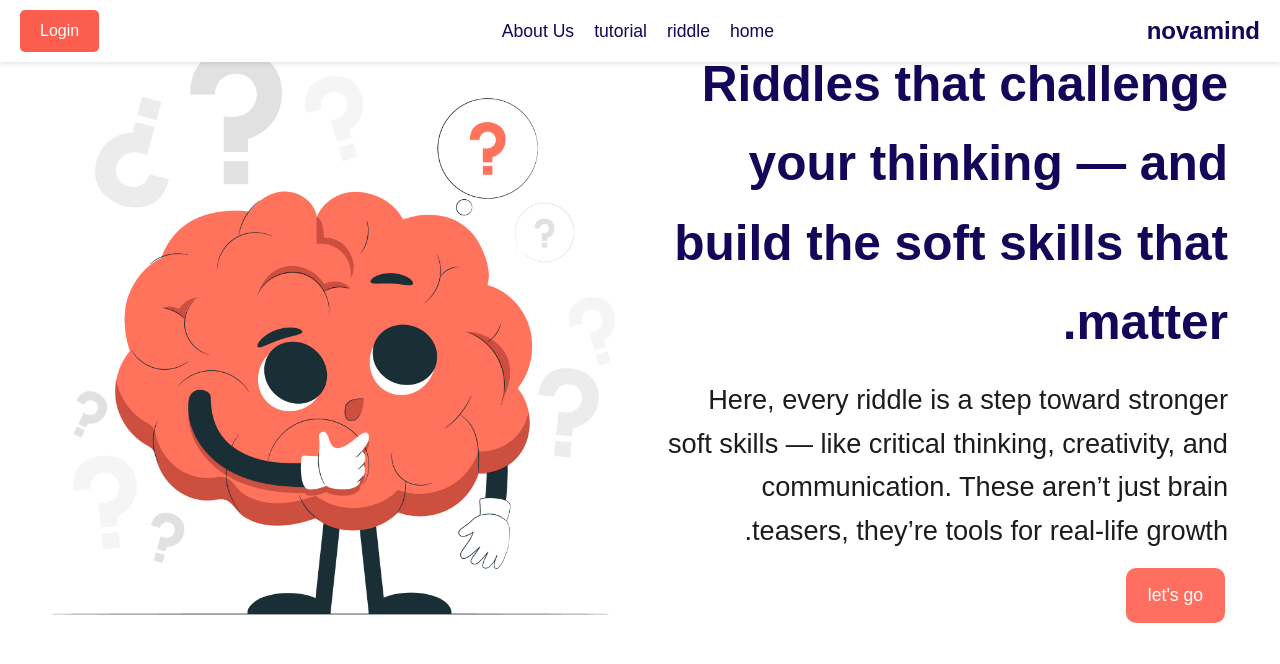
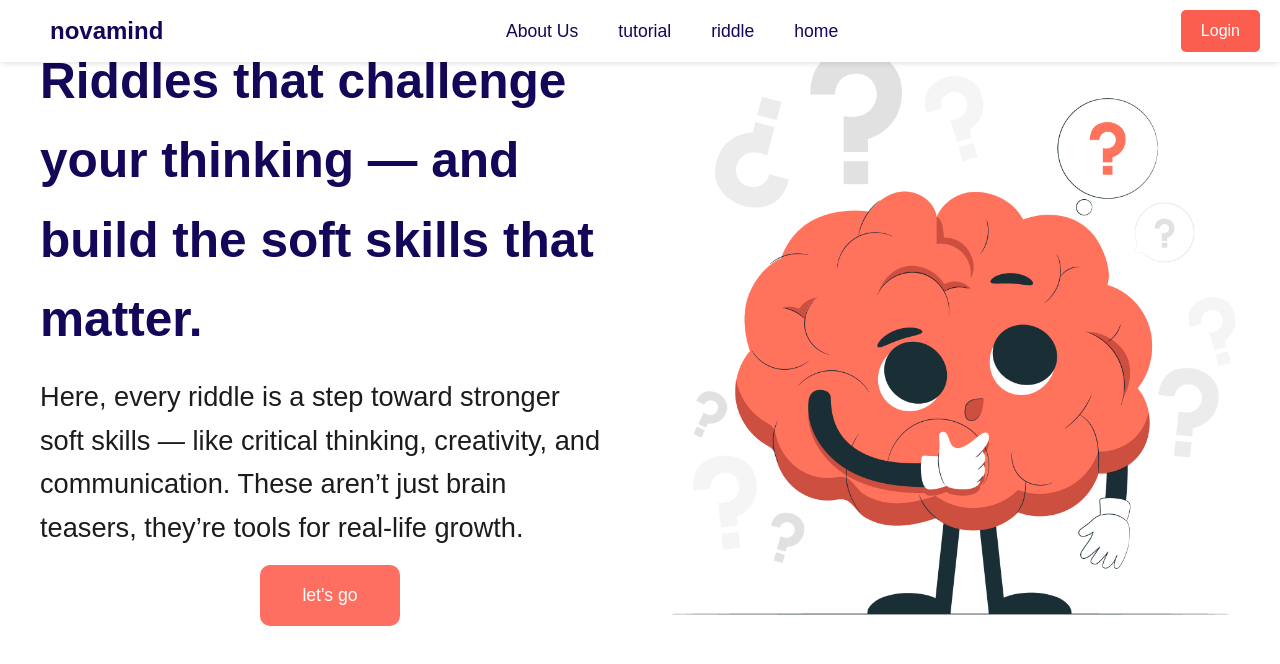
Before and after one commit to VahideRamezani/karsoogh, a plain HTML site: page index.html in a window 1280 px wide. Drawn offline with Linux system fonts and the light colour scheme; a web font is replaced by a local one.

Commit message:
home page has changed to english 2

```diff
--- a/css/indexstyle.css
+++ b/css/indexstyle.css
@@ -11,6 +11,7 @@ body {
   direction: rtl;
   font-family: "Vazir", sans-serif;
   overflow-x: hidden;
+  overflow-y: hidden;
 }
 
 header {
@@ -33,12 +34,12 @@ header .logo {
   color: #120758;
   font-family: "Farnaz", sans-serif;
   font-weight: bold;
-  margin-left: -30px;
+  margin-left: 30px;
 }
 
 header nav {
   display: flex;
-  gap: 20px;
+  gap: 40px;
   justify-content: center;
   flex: 1;
 }
@@ -76,6 +77,7 @@ header nav a:hover {
   align-items: center;
   justify-content: space-between;
   padding: 20px;
+  direction: ltr;
 }
 
 .hero-text {
@@ -97,16 +99,19 @@ header nav a:hover {
 }
 
 .hero-text .btn {
-  display: inline-block;
-  padding: 13px 22px;
+  display: block;
+  width: fit-content;
+  margin-left: auto;
+  margin-right: auto;
+  padding: 16px 42px;
   background-color: #ff6f61;
   color: #fff;
   text-decoration: none;
   font-size: 1.1rem;
   border-radius: 10px;
   transition: all 0.3s ease;
-  margin-right: 15px;
 }
+
 
 .hero-text .btn:hover {
   background-color: #e65b50;
--- a/index.html
+++ b/index.html
@@ -1,5 +1,5 @@
 <!DOCTYPE html>
-<html lang="fa" dir="rtl">
+<html lang="en" dir="ltr">
   <head>
     <meta charset="UTF-8" />
     <meta name="viewport" content="width=device-width, initial-scale=1.0" />
@@ -13,24 +13,30 @@
 
   <body>
     <header>
-      <div class="logo">novamind</div>
+          <a href="#" class="login-btn">Login</a>
       <nav>
         <a href="index.html">home</a>
         <a href="welcom.html">riddle</a>
         <a href="learn.html">tutorial</a>
         <a href="#">About Us</a>
       </nav>
-          <a href="#" class="login-btn">Login</a>
+      <div class="logo">novamind</div>
     </header>
 
     <section class="hero">
       <div class="hero-text">
-        <h1>Riddles that challenge your thinking — and build the soft skills that matter.</h1>
-        <p>Here, every riddle is a step toward stronger soft skills — like critical thinking, creativity, and communication. These aren’t just brain teasers, they’re tools for real-life growth.
+        <h1>
+          Riddles that challenge your thinking — and build the soft skills that
+          matter.
+        </h1>
+        <p>
+          Here, every riddle is a step toward stronger soft skills — like
+          critical thinking, creativity, and communication. These aren’t just
+          brain teasers, they’re tools for real-life growth.
         </p>
         <a href="welcom.html" class="btn">let's go</a>
       </div>
-      <div class="hero-image">
+            <div class="hero-image">
         <img src="./image/question.jpg" alt="تصویر " />
       </div>
     </section>
```
